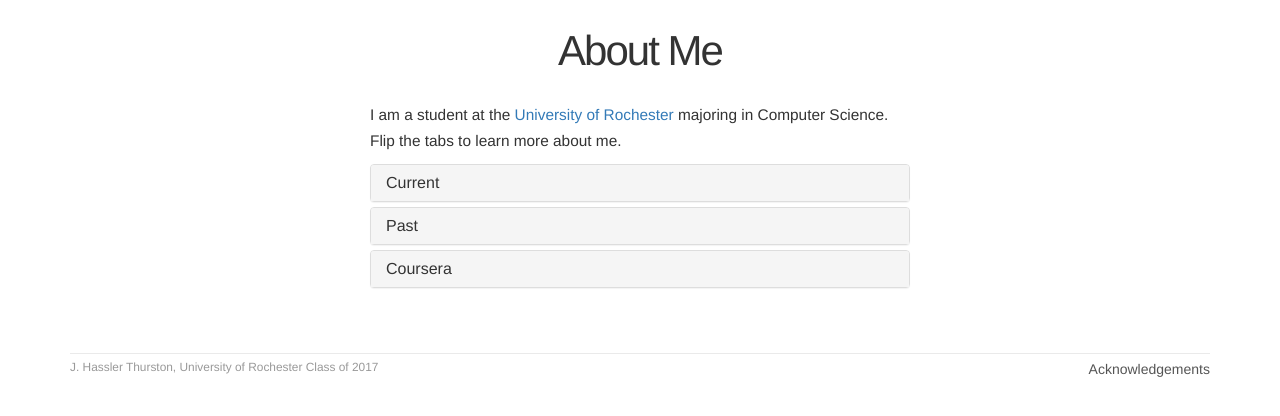
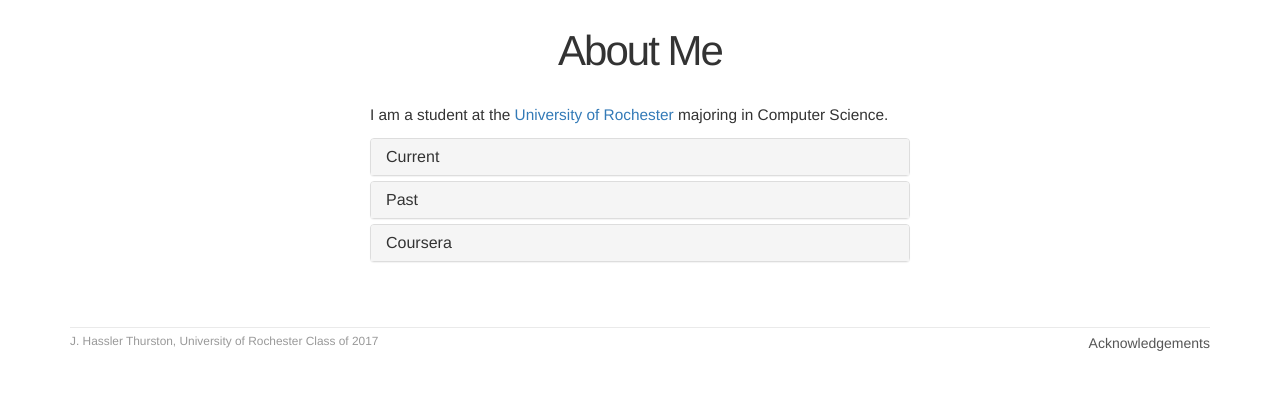
Before and after one commit to jthurst3/hassler, a Rails app: page /about in a window 1280 px wide. Shown: the part 50-466 px from the top of the page. Run offline with Rails 7, Linux system fonts and the light colour scheme; style sheets or scripts are compiled from the project's sources; some libraries are stand-ins or nearby versions.

Commit message:
update About page and resume with more information

```diff
--- a/app/views/static_pages/about.html.erb
+++ b/app/views/static_pages/about.html.erb
@@ -3,7 +3,7 @@
     <h1>About Me</h1>
     <div class="row-fluid">
 	    <div class="col-md-6 col-md-offset-3">
-	    	<p>I am a student at the <a href="http://www.rochester.edu">University of Rochester</a> majoring in Computer Science. Flip the tabs to learn more about me.</p>
+	    	<p>I am a student at the <a href="http://www.rochester.edu">University of Rochester</a> majoring in Computer Science.</p>
 	    	<!-- http://getbootstrap.com/javascript/#collapse-example-accordion -->
 	    	<div class="panel-group" id="accordion" role="tablist" aria-multiselectable="true">
 	    	  <div class="panel panel-default">
```
Also changed, not shown: 1 other file.
